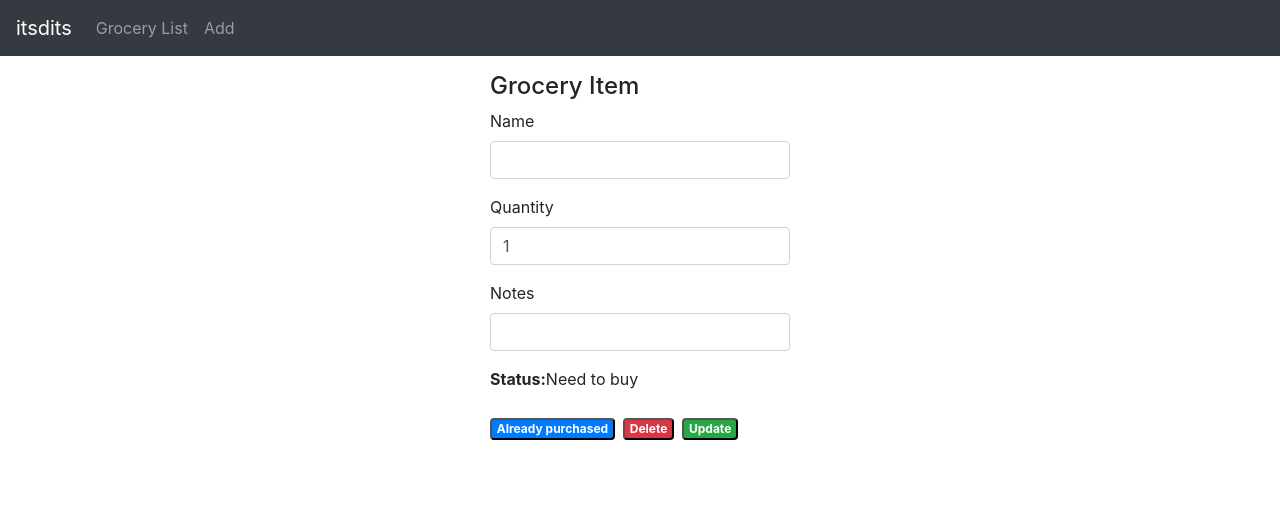
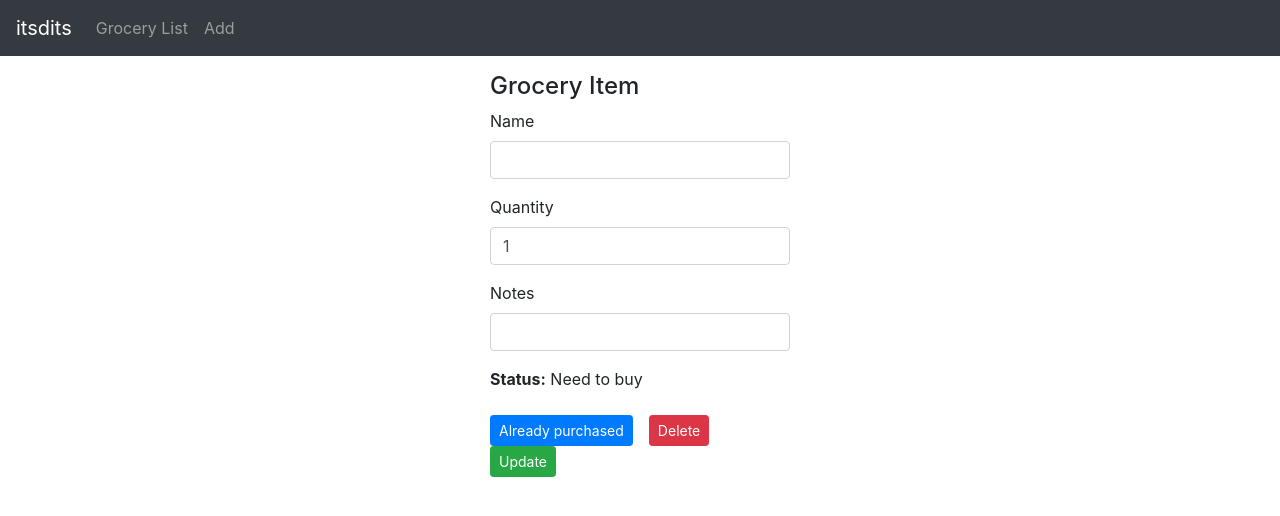
Before and after one commit to trdillon/grocery-list-react, a React (Create React App) app: page /grocery/1 in a window 1280 px wide. Shown: the top 516 px of the page. Built offline with nearby package versions, Linux system fonts and the light colour scheme; no server answers; the HTML template or start-up script is replaced by a standard one.

Commit message:
Changed the buttons on the edit screen

```diff
--- a/src/component/Grocery.js
+++ b/src/component/Grocery.js
@@ -117,34 +117,34 @@ const Grocery = props => {
                         <div className="form-group">
                             <label>
                                 <strong>Status:</strong>
-                            </label>
+                            </label>{" "}
                             {currentGrocery.purchased ? "Purchased" : "Need to buy"}
                         </div>
                     </form>
 
                     {currentGrocery.purchased ? (
                         <button
-                            className="badge badge-primary mr-2"
+                            className="btn btn-primary btn-sm mr-3"
                             onClick={() => editPurchased(false)}
                         >
                             Need to buy
                         </button>
                     ) : (
                         <button
-                            className="badge badge-primary mr-2"
+                            className="btn btn-primary btn-sm mr-3"
                             onClick={() => editPurchased(true)}
                         >
                             Already purchased
                         </button>
                     )}
 
-                    <button className="badge badge-danger mr-2" onClick={deleteGrocery}>
+                    <button className="btn btn-danger btn-sm mr-3" onClick={deleteGrocery}>
                         Delete
                     </button>
 
                     <button
                         type="submit"
-                        className="badge badge-success"
+                        className="btn btn-success btn-sm"
                         onClick={editGrocery}
                     >
                         Update
```
